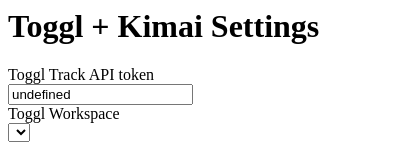
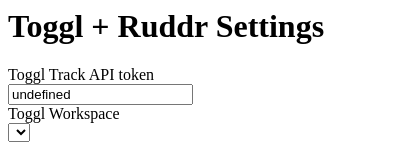
Before and after one commit to gelin/toggl-ruddr-extension, a browser extension: page extension/popup.html in a window 400 px wide. Shown: the top 160 px of the page. Drawn offline with Linux system fonts and the light colour scheme.

Commit message:
Rename Kimai → Ruddr

```diff
--- a/extension/popup.html
+++ b/extension/popup.html
@@ -1,6 +1,6 @@
 <html lang="en">
 <body>
-<h1>Toggl + Kimai Settings</h1>
+<h1>Toggl + Ruddr Settings</h1>
 <form id="toggl_settings">
     <label for="toggl_token">Toggl Track API token</label><br>
     <input id="toggl_token" type="text"><br>
```
Also changed, not shown: README.md, extension/img/icon-128.png, extension/img/icon-16.png, extension/img/icon-32.png, extension/img/icon-48.png, extension/js/ruddr.js (renamed from extension/js/kimai.js), extension/manifest.json, extension/tk-icon.png (deleted), images/kimai.png (deleted), images/ruddr.png (added), images/tk.png (deleted), images/tr.png (added), 1 other file.
